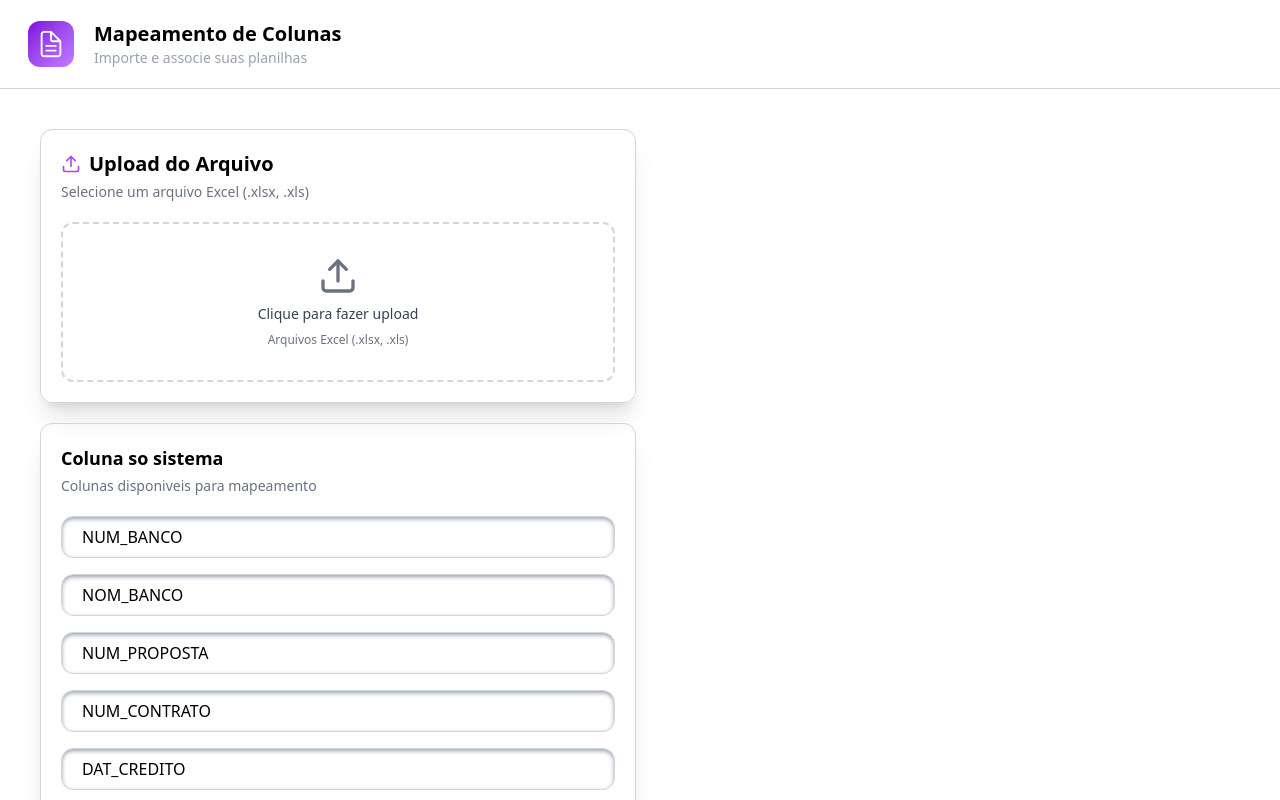
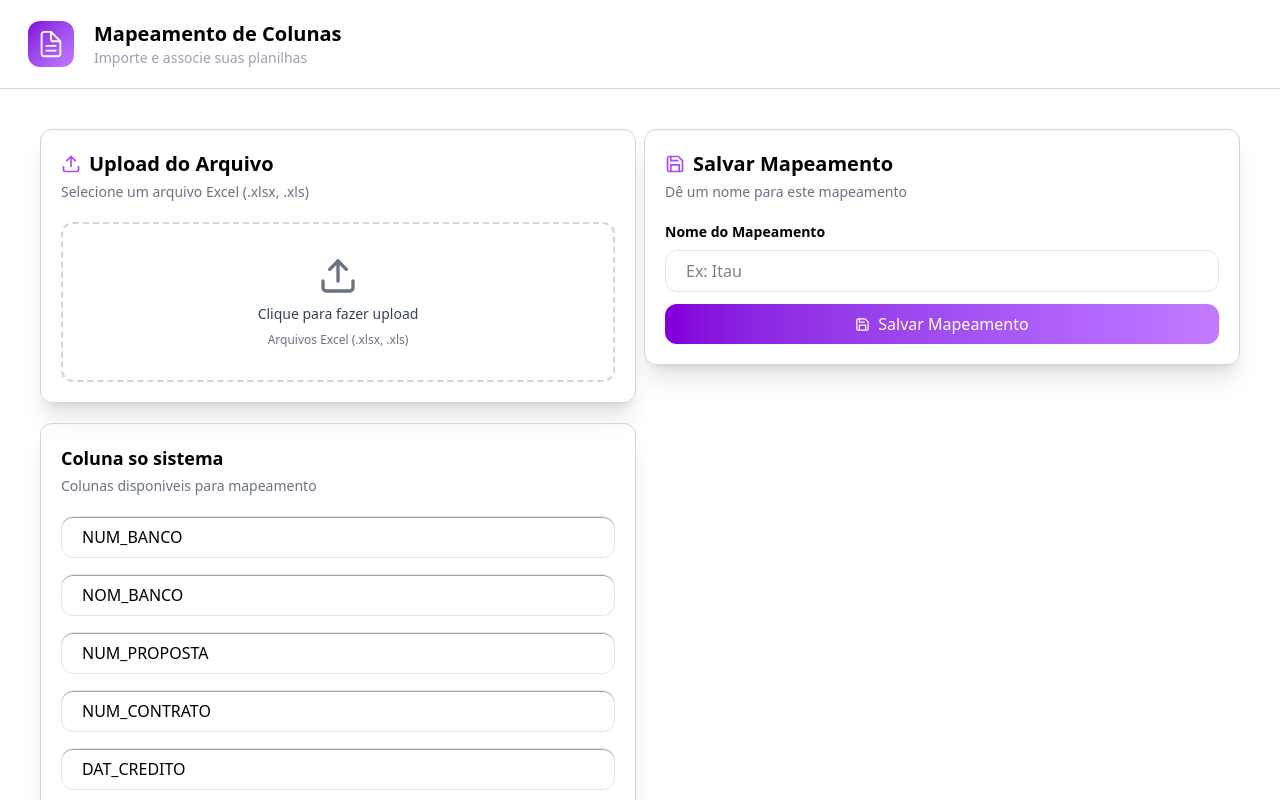
Before and after one commit to FernandoMoreti/Projeto-Lev-2.0, a Next.js app in the folder frontend/: page / in a window 1280 px wide. Shown: the top 800 px of the page. Built offline with nearby package versions, Linux system fonts and the light colour scheme.

Commit message:
feat(page) Adicionando o local para colocar nome e salvar mapeamento

```diff
--- a/frontend/package.json
+++ b/frontend/package.json
@@ -3,7 +3,7 @@
   "version": "0.1.0",
   "private": true,
   "scripts": {
-    "dev": "next dev --turbopack",
+    "dev": "next dev",
     "build": "next build --turbopack",
     "start": "next start"
   },
--- /dev/null
+++ b/frontend/src/app/components/Input.jsx
@@ -0,0 +1,13 @@
+import React from "react";
+
+export default function Input(props) {
+    return (
+        <input
+            type={props.type}
+            placeholder={props.placeholder}
+            onChange={props.onChange}
+            className="border-1 border-gray-200 py-2 px-5 rounded-xl w-full transition-all duration-300 focus:border-purple-500 focus:ring-1 focus:ring-purple-400 focus:outline-none"
+        >
+        </input>
+    )
+}
--- a/frontend/src/app/page.jsx
+++ b/frontend/src/app/page.jsx
@@ -1,8 +1,15 @@
+"use client";
+
 import Image from "next/image";
 import Header from "./components/header";
+import Input from "./components/Input";
 import { LuUpload } from "react-icons/lu";
+import { FiSave } from "react-icons/fi";
+import { useState } from "react";
 
 export default function Home() {
+
+  const [name, setName] = useState()
 
   const col_opcoes = [
     "NUM_BANCO",
@@ -47,7 +54,7 @@ export default function Home() {
             <p className="text-sm text-gray-500 pt-1 pb-5">Selecione um arquivo Excel (.xlsx, .xls)</p>
             <label
               htmlFor="file-upload"
-              className="cursor-pointer flex flex-col items-center justify-center gap-2 border-2 border-dashed border-gray-300 rounded-xl p-8 text-center hover:bg-gray-50 transition"
+              className="cursor-pointer flex flex-col items-center justify-center gap-2 border-2 border-dashed border-gray-300 rounded-xl p-8 text-center hover:border-purple-500 hover:bg-gray-50 transition"
             >
               <LuUpload size={40} className="text-gray-500" />
               <p className="text-sm font-medium text-gray-700">Clique para fazer upload</p>
@@ -65,12 +72,25 @@ export default function Home() {
             <p className="text-sm text-gray-500 pt-1 pb-1">Colunas disponiveis para mapeamento</p>
             {
               col_opcoes.map((col) => (
-                <p className="border-1 border-gray-300 inset-shadow-sm inset-shadow-gray-400 py-2 px-5 rounded-xl mt-4">{col}</p>
+                <p className="border-1 border-gray-200 inset-shadow-2xs inset-shadow-gray-400 py-2 px-5 rounded-xl mt-4">{col}</p>
               ))
             }
           </div>
         </div>
-        <div></div>
+        <div className="flex flex-col gap-5">
+            <div className="border-1 border-gray-300 p-5 rounded-xl shadow-xl">
+              <h1 className="flex items-center text-xl font-semibold gap-2"><FiSave size={20} className="text-purple-500" /> Salvar Mapeamento</h1>
+              <p className="text-sm text-gray-500 pt-1 pb-5">Dê um nome para este mapeamento</p>
+              <p className="flex items-center text-sm font-semibold pb-2">Nome do Mapeamento</p>
+              <Input
+                value={name}
+                type="text"
+                onChange={(e) => setName(e.target.value)}
+                placeholder="Ex: Itau"
+              />
+              <button className="flex items-center justify-center gap-2 w-full mt-3 bg-gradient-to-r from-purple-700 to-purple-400 rounded-xl px-5 py-2 transition-all duration-300 cursor-pointer text-white hover:-translate-y-1"><FiSave size={15} /> Salvar Mapeamento</button>
+            </div>
+        </div>
       </section>
     </>
   );
```
